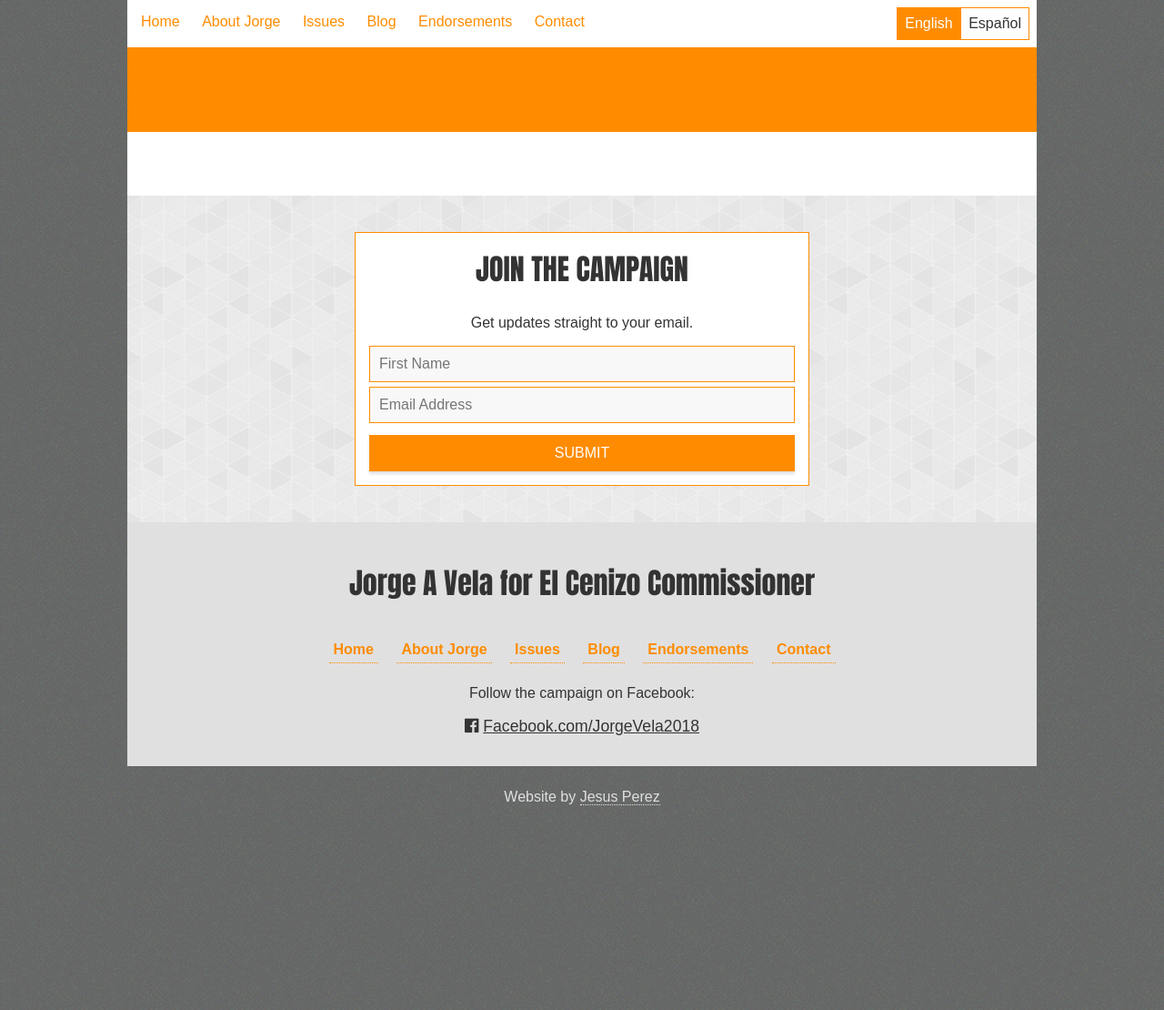
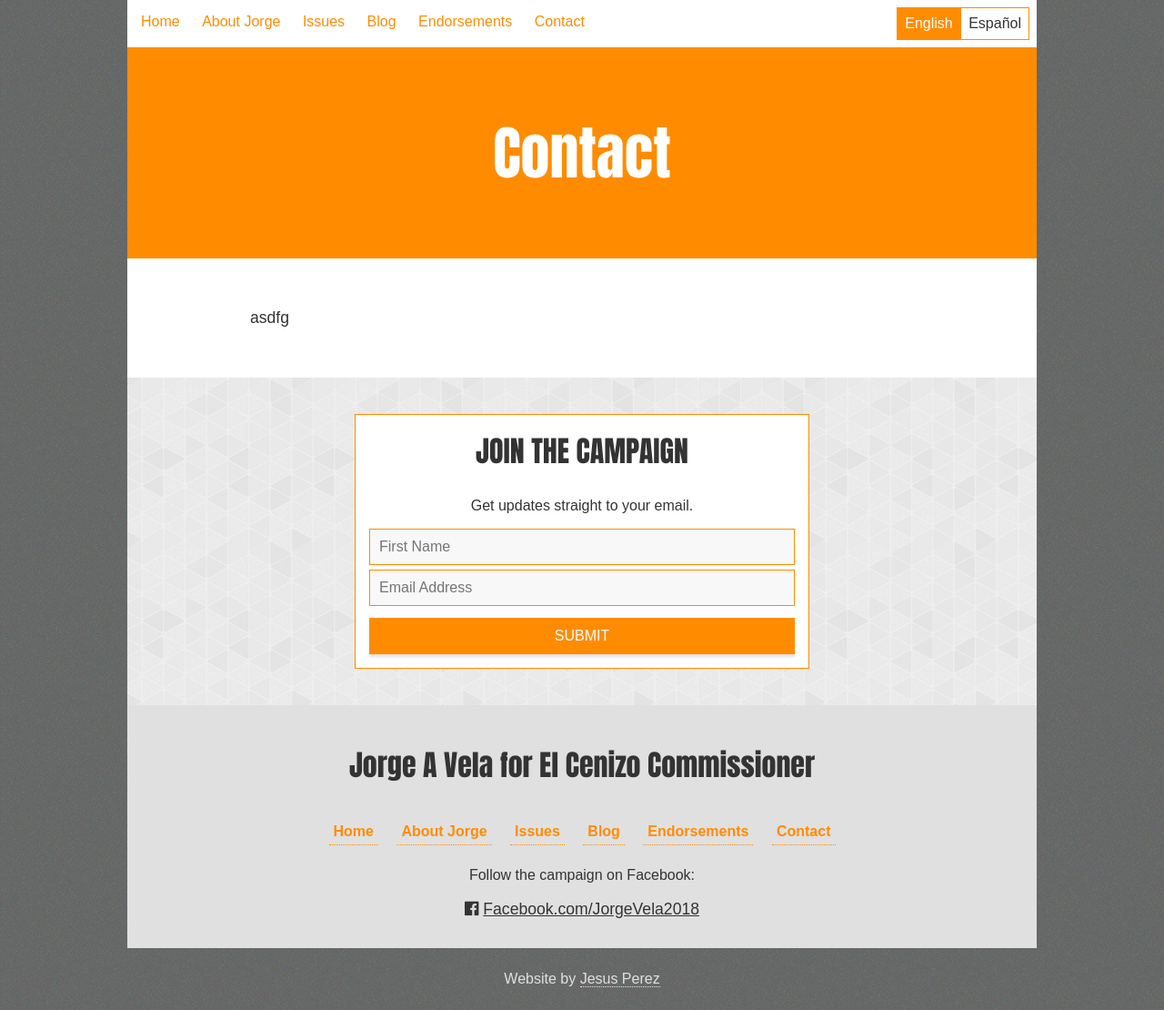
Before and after one commit to vela2018/vela2018.github.io, a Jekyll site: the page built from contact.html, in a window 1280 px wide and 1110 px high. Shown: the whole window at 91% size. Built offline with Jekyll 4.4.1, drawn with Linux system fonts in a browser that asks for light colours; nearby versions of some CDN libraries.

Commit message:
Update from Forestry.io - Updated contact.html

```diff
--- a/contact.html
+++ b/contact.html
@@ -1,8 +1,9 @@
 ---
 layout: page
-English_Title:
-Spanish_Title:
+English_Title: Contact
+Spanish_Title: Contactanos
+English_Body_Text: "<p>asdfg</p>"
+Spanish_Body_Text: "<p>eyjetyjrtyj</p>"
+title: Contact
 
-English_Body_Text:
-Spanish_Body_Text:
 ---
```
